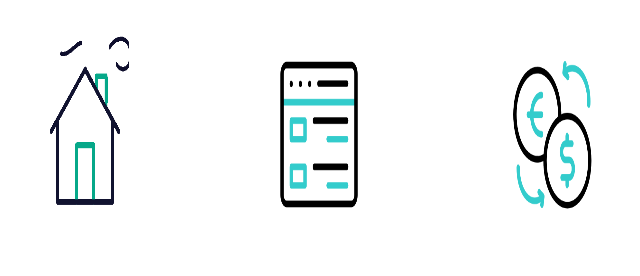
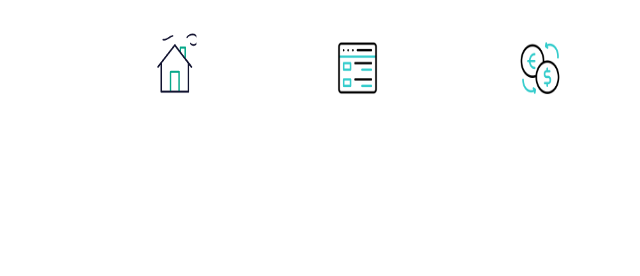
Before and after one commit to VinitSurve/Advanced-Calculator, a plain HTML site: page index.html in a window 1280 px wide. Shown: the whole page, without its empty margins (317-957 px from the left). Drawn offline with Linux system fonts and the light colour scheme.

Commit message:
Add files via upload

```diff
--- a/index.css
+++ b/index.css
@@ -20,7 +20,7 @@ body{
 .navbar{
   position: fixed;
   top: 1em;
-  right: 26vw;
+  right: 29vw;
   display:flex;
   justify-content:center;
   align-items:center;
@@ -62,14 +62,14 @@ nav ul li{
  margin-top: 10vw;
 } */
 #home{
-  width: 2em;
-  height: 4em;
+  width: 1em;
+  height: 1.4em;
 }
 #category{
-  width: 2em;
-  height: 4em;
+  width: 1em;
+  height: 1.4em;
 }
 #currency{
-  width: 2em;
-  height: 4em;
+  width: 1em;
+  height: 1.4em;
 }
```
